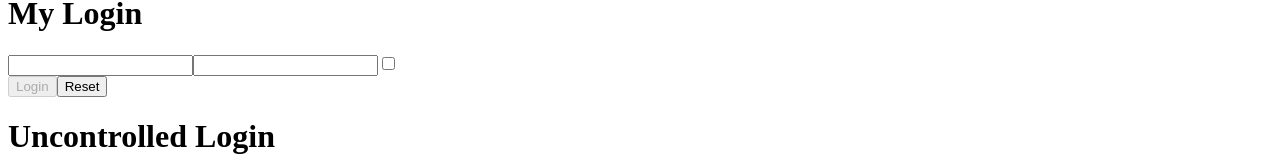
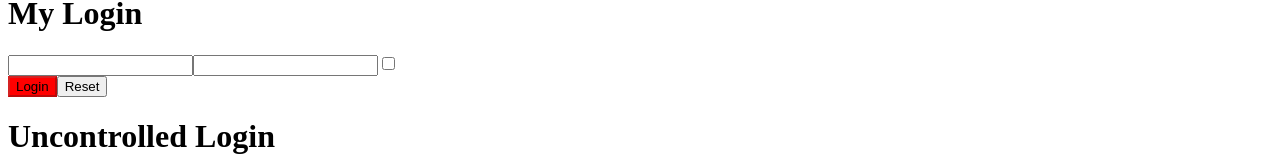
Before and after one commit to maxuel99/react-exercises, a React (Create React App) app: page / in a window 1280 px wide. Shown: the part 605-771 px from the top of the page. Built offline with nearby package versions, Linux system fonts and the light colour scheme.

Commit message:
add styling-components-03

```diff
--- a/src/Login.js
+++ b/src/Login.js
@@ -32,6 +32,10 @@ export class Login extends React.Component {
     }
 
     render() {
+        const LoginButtonStyle = {
+            backgroundColor: this.state.password.length < 8 ? 'red' : 'green',
+            color: 'black',
+        }
         return (
             <div>
                 <h1>My Login</h1>
@@ -43,7 +47,7 @@ export class Login extends React.Component {
                 </div>
 
                 <div>
-                    <button name="login" disabled={!this.state.username} onClick={this.onLogin}>Login</button>
+                    <button name="login" disabled={!this.state.username} style={LoginButtonStyle} onClick={this.onLogin}>Login</button>
                     <button onClick={this.handleResetState}>Reset</button>
                 </div>
             </div>
```
